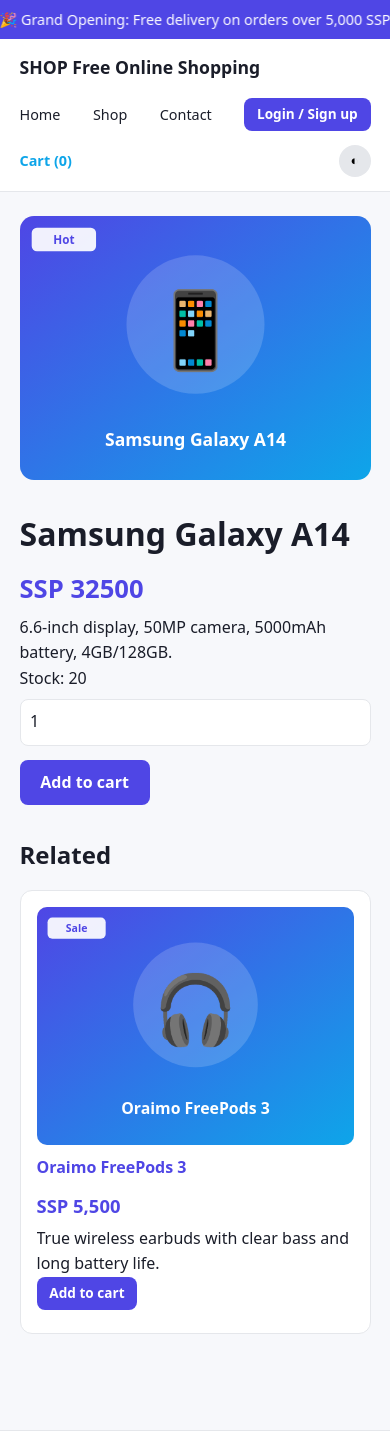
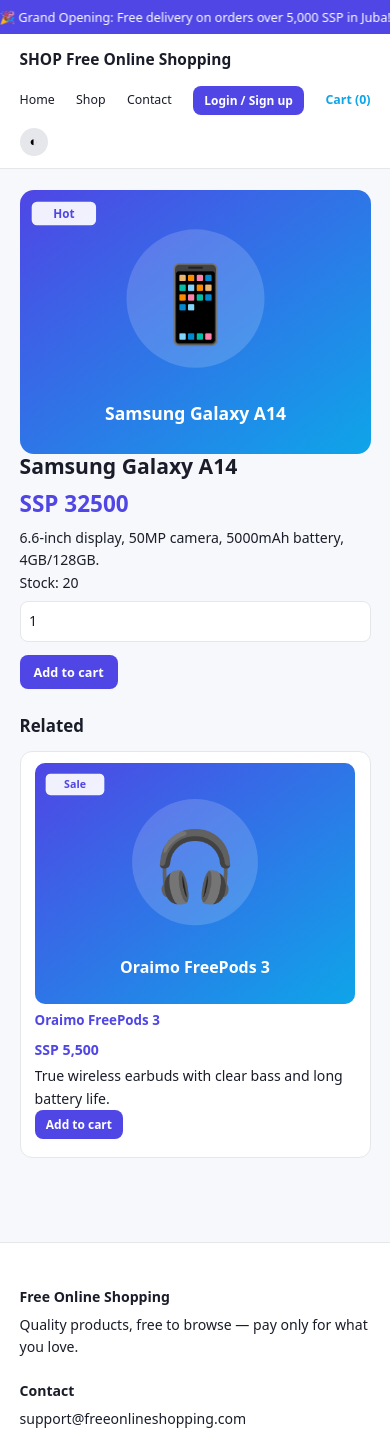
Before and after one commit to freerfa/Free_Online_shopping, a Flask app: page /product/1 in a window 390 px wide. Shown: the top 1431 px of the page. Run offline with Flask 3, Linux system fonts and the light colour scheme; data comes from the database, SQL or seed files in the repository; data that the repository does not hold is empty.

Commit message:
Make product grid/filter rows auto-fit for all screen sizes
- Product grid and .frow use auto-fit + min() so cards always
  shrink-to-fit and never overflow on any screen width.
- New responsive blocks for tablet (<=1024px) and mobile
  (<=640px, <=480px): admin sidebar stacks, auth forms go
  single-column, filters become full-width, fluid type with
  clamp() scales with the viewport.
- Site pages continue to serve 200 for visitors.

```diff
--- a/static/style.css
+++ b/static/style.css
@@ -41,7 +41,7 @@
 .btn{display:inline-block;background:var(--brand);color:#fff!important;padding:.6rem 1.3rem;border-radius:8px;border:none;cursor:pointer;font-weight:600}
 .btn:hover{filter:brightness(1.1)}
 .btn.small{padding:.35rem .8rem;font-size:.85rem}
-.grid{display:grid;grid-template-columns:repeat(auto-fill,minmax(230px,1fr));gap:1rem;margin:1rem 0 2rem}
+.grid{display:grid;grid-template-columns:repeat(auto-fit,minmax(min(100%,220px),1fr));gap:1rem;margin:1rem 0 2rem}
 .card{background:var(--card);border:1px solid var(--border);border-radius:12px;padding:1rem}
 .card h3{margin-bottom:.4rem;font-size:1rem}
 .price{color:var(--brand);font-weight:800;font-size:1.15rem;margin:.3rem 0}
@@ -89,6 +89,7 @@
 [data-theme="dark"] .pill.ok{background:#064e3b;color:#a7f3d0}[data-theme="dark"] .pill.warn{background:#78350f;color:#fde68a}
 [data-theme="dark"] .pill.bad{background:#7f1d1d;color:#fecaca}
 .frow{display:grid;grid-template-columns:repeat(auto-fit,minmax(200px,1fr));gap:.6rem}
+.frow{display:grid;grid-template-columns:repeat(auto-fit,minmax(min(100%,180px),1fr));gap:.6rem}
 .frow input,.frow label{margin:0}
 form label{display:block;font-size:.85rem;color:var(--muted);margin:.4rem 0}
 form label input,form label textarea{margin-top:.2rem}
@@ -129,4 +130,32 @@
 .copy{text-align:center;color:var(--muted);font-size:.85rem;padding-top:1rem}
 h1,h2{margin:1rem 0 .6rem}
 .muted,.card .muted{color:var(--muted)}
-@media(max-width:640px){.links{width:100%;justify-content:space-between;font-size:.9rem}.hero{padding:2rem 1rem}.authgrid,.adm,.cardgrid2,.pdp{grid-template-columns:1fr}.admnav{position:static}.tbl{display:block;overflow-x:auto}}
+@media (max-width: 1024px){
+  .adm{grid-template-columns:1fr}
+  .admnav{position:static;padding:.6rem .8rem}
+  .pdp{grid-template-columns:1fr;gap:1rem}
+  .cardgrid2{grid-template-columns:1fr}
+}
+@media (max-width: 640px){
+  .links{width:100%;justify-content:space-between;font-size:.88rem}
+  .hero{padding:1.6rem 1rem}
+  .authgrid,.adm,.cardgrid2,.pdp,.tbl{display:block}
+  .admnav{position:static;padding:.6rem .8rem}
+  .tbl{display:block;overflow-x:auto}
+  .tbl th,.tbl td{padding:.4rem .6rem;font-size:.85rem}
+  .cardmq .card{width:100%}
+  .filters input{flex:1 1 100%}
+  .form.inline select{width:100%}
+}
+@media (max-width: 480px){
+  html{font-size:88%}
+  .hero{padding:1.2rem 1rem}
+  .btn{padding:.5rem 1rem;font-size:.9rem}
+  .card{padding:.8rem 1rem}
+  .card h3{font-size:.95rem}
+  .price{font-size:1rem}
+}
+/* Fluid type scales with the viewport, never overflows */
+h1{font-size:clamp(1.5rem,4vw,2.6rem);line-height:1.15}
+h2{font-size:clamp(1.2rem,3vw,2rem);line-height:1.2}
+h3{font-size:clamp(1rem,2.4vw,1.5rem);line-height:1.25}
```
